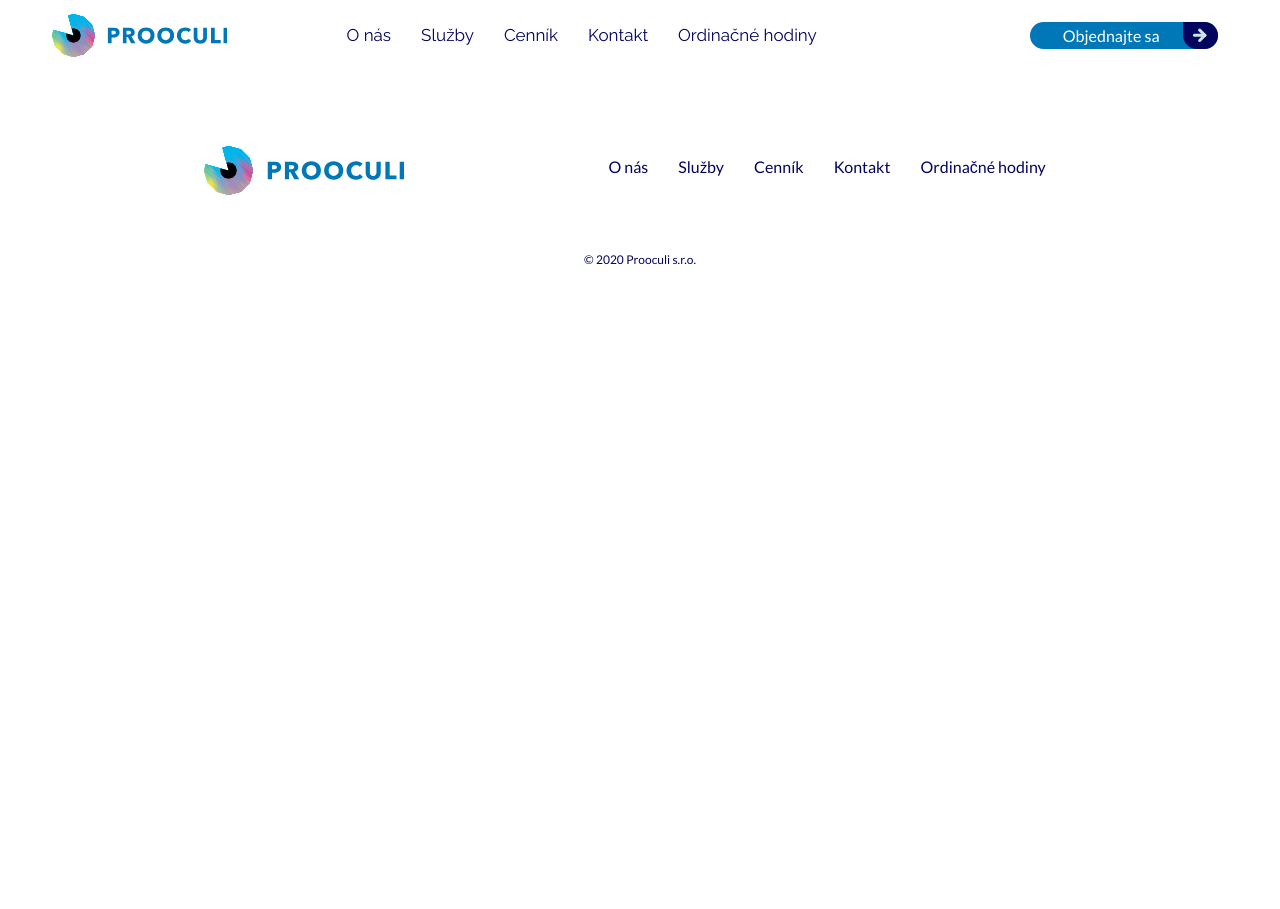
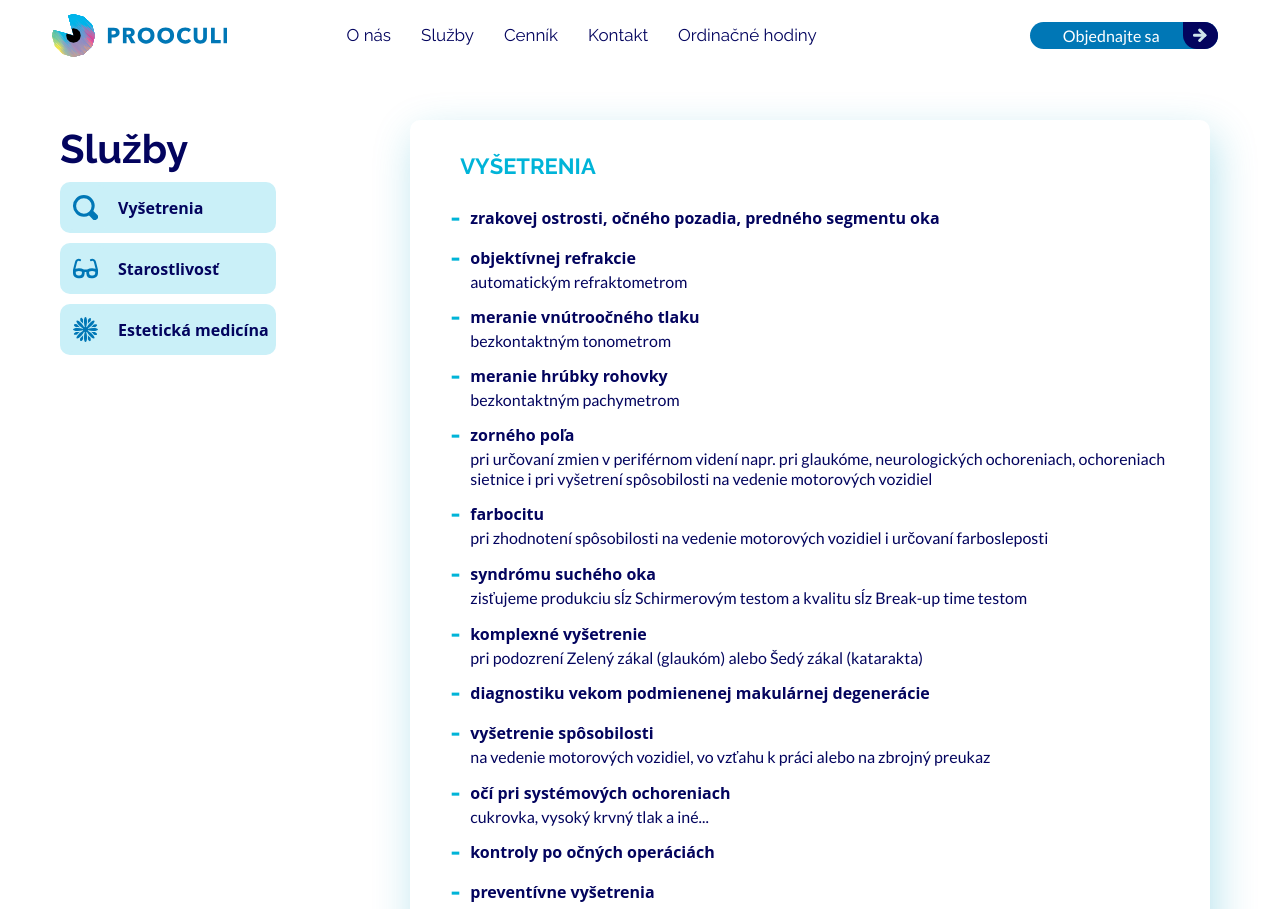
Before and after one commit to bystran/prooculi, a Gatsby site: page /sluzby in a window 1280 px wide. Shown: the top 909 px of the page. Before the commit the page ends 800 px from the top, so only its background shows below. Built offline with nearby package versions, Linux system fonts and the light colour scheme; Gatsby itself is replaced by a stand-in of ours.

Commit message:
Adds services page.
*Without the header/title image.

```diff
--- a/src/pages/sluzby.js
+++ b/src/pages/sluzby.js
@@ -1,11 +1,16 @@
 import React from "react"
-import { Link } from "gatsby"
+import LinkButton from '../components/LinkButton';
+import MagnGlass from '../assets/icons/magnifying_glass.svg';
+import Glasses from '../assets/icons/glasses.svg';
+import Flower from '../assets/icons/flower.svg';
 
 import Layout from "../components/layout"
 import SEO from "../components/seo"
 
+import '../saas/components/pages/services.scss';
 
-const sevicesData = [
+
+const servicesData = [
   {
     heading: `Vyšetrenia`,
     data: [
@@ -104,6 +109,64 @@ const sevicesData = [
 const About = () => (
   <Layout>
     <SEO title="Page two" />
+    <div className='services-page-wrapper'>
+      <nav className='side-nav'>
+        <h1>Služby</h1>
+        <ul>
+          <li>
+            <MagnGlass />
+            <h3>Vyšetrenia</h3>
+          </li>
+          <li>
+            <Glasses />
+            <h3>Starostlivosť</h3>
+          </li>
+          <li>
+            <Flower />
+            <h3>Estetická medicína</h3>
+          </li>
+        </ul>
+      </nav>
+      <div className='content'>
+        {
+          servicesData.map( ctg =>
+            <div className='service-catg'>
+              <h2>{ctg.heading}</h2>
+              <ul>
+                {
+                  ctg.data.map(service =>
+                    <li>
+                      <h3>
+                        {service.heading}
+                      </h3>
+                      <p>
+                        {service.subheading}
+                      </p>
+                    </li>
+                  )
+                }
+              </ul>
+            </div>
+          )
+        }
+      </div>
+    </div>
+    <div className='btn-wrp'>
+      <LinkButton
+        href="/cennik"
+      >
+        Pozriet si ceny
+      </LinkButton>
+      <LinkButton
+        href='/#kontakt'
+      >
+        Objednať sa
+      </LinkButton>
+
+
+
+    </div>
+
   </Layout>
 )
 
--- a/src/saas/_classes.scss
+++ b/src/saas/_classes.scss
@@ -1,6 +1,7 @@
 @import 'variables';
 
 .link-btn{
+
     position: relative;
     transition: all .1s;
     border-radius: 16.5px;
--- a/src/saas/_elements.scss
+++ b/src/saas/_elements.scss
@@ -2,7 +2,9 @@
 @import 'mixins';
 
 
-
+a{
+    text-decoration: none;
+}
 
 body{
     font-family: $primary-font;
--- /dev/null
+++ b/src/saas/components/pages/services.scss
@@ -0,0 +1,176 @@
+@import '../../app.scss';
+.services-page-wrapper{
+
+    .side-nav{
+        z-index: 10;
+        position: fixed ;
+        bottom: 0px;
+        width: 100%;
+        padding: 5px 0px;
+        flex-basis: 1px;
+        background: white;
+        h1, h3{
+            display: none;
+        }
+        ul{
+
+            display: flex;
+            justify-content: center;
+            padding: 0px;
+            margin:0px;
+            list-style: none;
+            li{
+                padding: 3px;
+            }
+            svg{
+                width: 25px;
+                height: 25px;
+                padding: 10px;
+                background-color: $light-color-1;
+                border-radius: 10px;
+
+            }
+        }
+
+
+
+
+    }
+    .content{
+
+        position: relative;
+        padding: 10px;
+
+        .service-catg{
+            z-index: 1;
+            position: relative;
+            padding: 10px;
+            margin-top: 30px;
+            border-radius: 10px;;
+            box-shadow: 5px 15px 41px rgba(20, 163, 197, 0.3);
+        }
+        h2{
+
+            font-family: $heading-font;
+            font-weight: bold;
+            text-transform: uppercase;
+            font-size: 22px;
+            padding: 13px 0px;
+            padding-left: 10px;
+        }
+        ul{
+            list-style: none;
+            padding: 0px;
+            margin: 0px;
+            padding-bottom: 30px;
+            li{
+                display: grid;
+                grid-template-columns: 20px auto;
+                flex-wrap: wrap;
+                padding-top: 15px;
+                h3,p{
+                    grid-column: 2;
+                    padding: 0px;
+                    margin: 0px;
+                }
+                p{
+
+                }
+                &:before{
+                    grid-column: 1;
+                    content:"-";
+                    font-family: $heading-font;
+                    font-size: 25px;
+                    margin-top: -5px;
+                    color: $accent-color;
+                    font-weight: bolder;
+                    height: 100%;
+                }
+            }
+        }
+    }
+
+    @include  mq('phone-wide'){
+        .side-nav{
+            left: 10px;
+            width: 50px;
+            background: initial;
+            ul{
+                display: initial;
+            }
+        }
+        .content{
+            width: 80%;
+            padding-left: 75px;
+            margin: auto;
+        }
+    }
+    @include mq('tablet'){
+        .content{
+            .service-catg{
+                padding: 20px 40px;
+            }
+        }
+    }
+    @include mq('tablet-wide'){
+        max-width: 1200px;
+        margin: auto;
+        display: grid;
+        padding: 50px 40px;
+        .side-nav{
+            width: auto;
+            grid-column: 1;
+            position: relative;
+            h1, h2,h3{
+                display: initial;
+            }
+            h1{
+                padding-left: 10px;
+                width: 200px;
+                margin: auto;
+            }
+
+            ul{
+                width: fit-content;
+                margin: auto;
+                li{
+                    transition: transform .05s;
+                    width: 210px;
+                    margin: 10px;
+                    border-radius: 10px;
+                    background-color: $light-color-1;
+                    display: flex;
+                    flex-wrap: wrap;
+                    justify-content: flex-start;
+                    align-items: center;
+                    svg{
+                        margin-right: 10px;
+                    }
+                    &:hover{
+                        transform: scale(1.05);
+                        cursor: pointer;
+                    }
+                }
+            }
+        }
+        .content{
+            margin-top: 0px;
+            padding-top: 0px;
+            grid-column: 2;
+            width: auto;
+            max-width: 800px;
+            .service-catg{
+                margin-top: 0px;
+                margin-bottom: 40px;
+            }
+        }
+    }
+}
+.btn-wrp{
+    .link-btn{
+        margin:auto;
+        display: block;
+        width: fit-content;
+        margin-top: 10px;
+    }
+}
```
